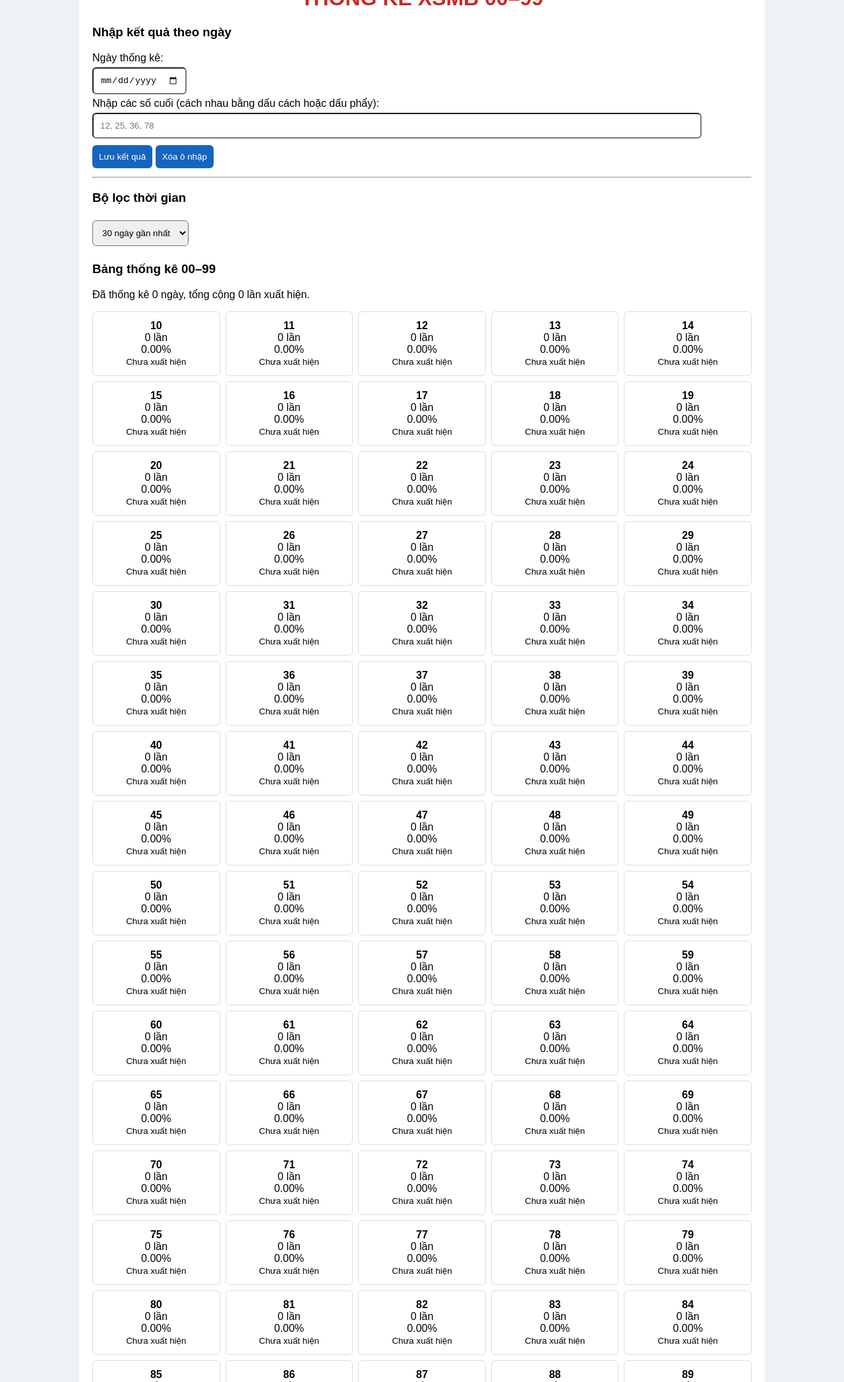
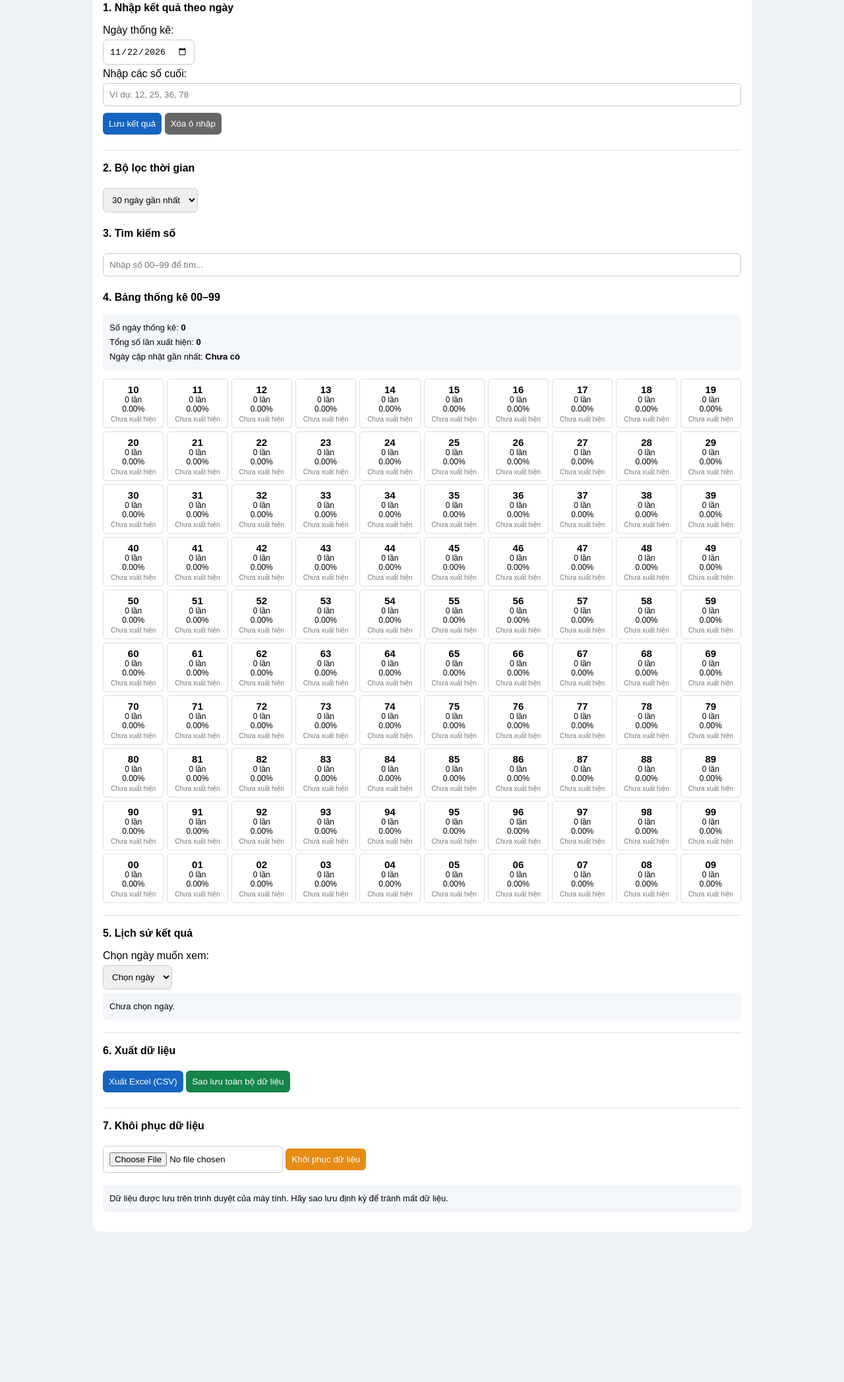
Before and after one commit to halinh2012/xsmb-thong-ke-00-99, a plain HTML site: page index.html in a window 1280 px wide. Shown: the part 85-2180 px from the top of the page at 66% size. After the commit the page ends 1964 px from the top, so only its background shows below. Drawn offline with Linux system fonts and the light colour scheme.

Commit message:
Refactor index.html for improved layout and functionality
Updated styling and structure of the HTML page, including adjustments to padding, margins, and layout. Enhanced functionality with new features for data input and display.

```diff
--- a/index.html
+++ b/index.html
@@ -4,70 +4,138 @@
 <meta charset="UTF-8">
 <meta name="viewport" content="width=device-width, initial-scale=1">
 <title>THỐNG KÊ XSMB 00-99</title>
+
 <style>
+* { box-sizing: border-box; }
+
 body {
   font-family: Arial, sans-serif;
   background: #eef2f7;
-  padding: 15px;
+  padding: 12px;
+  margin: 0;
 }
+
 .container {
   max-width: 1000px;
   margin: auto;
   background: white;
-  padding: 20px;
+  padding: 16px;
   border-radius: 12px;
 }
-h1 { text-align: center; color: #c62828; }
+
+h1 {
+  text-align: center;
+  color: #c62828;
+  font-size: 23px;
+}
+
+h3 {
+  font-size: 16px;
+  margin-top: 18px;
+}
+
 input, button, select {
-  padding: 10px;
+  padding: 9px;
   margin: 5px 0;
   border-radius: 6px;
+  border: 1px solid #ccc;
+  max-width: 100%;
 }
-input { max-width: 90%; }
+
+input[type="text"] { width: 100%; }
+
 button {
   background: #1565c0;
   color: white;
   border: none;
   cursor: pointer;
 }
+
+button:hover { opacity: .85; }
+
+.btn-green { background: #16834a; }
+.btn-orange { background: #e58b16; }
+.btn-gray { background: #666; }
+
 .grid {
   display: grid;
-  grid-template-columns: repeat(5, 1fr);
-  gap: 8px;
-  margin-top: 15px;
+  grid-template-columns: repeat(10, 1fr);
+  gap: 5px;
+  margin-top: 12px;
 }
+
 .number {
   border: 1px solid #ddd;
-  padding: 12px 5px;
+  padding: 7px 2px;
   text-align: center;
-  border-radius: 6px;
+  border-radius: 5px;
+  font-size: 12px;
   overflow-wrap: anywhere;
 }
-.hot { color: #d32f2f; font-weight: bold; }
-@media (max-width: 500px) {
-  .grid { grid-template-columns: repeat(3, 1fr); }
-  .container { padding: 12px; }
+
+.number b {
+  font-size: 15px;
+}
+
+.hot {
+  color: #d32f2f;
+  font-weight: bold;
+}
+
+.number small {
+  display: block;
+  color: #777;
+  font-size: 10px;
+  margin-top: 3px;
+}
+
+.info {
+  background: #f3f6fa;
+  padding: 10px;
+  border-radius: 6px;
+  line-height: 1.7;
+  font-size: 13px;
+}
+
+hr {
+  border: 0;
+  border-top: 1px solid #ddd;
+  margin: 18px 0;
+}
+
+@media(max-width:600px) {
+  .grid {
+    grid-template-columns: repeat(5, 1fr);
+    gap: 5px;
+  }
+
+  .container { padding: 10px; }
+  h1 { font-size: 20px; }
 }
 </style>
 </head>
+
 <body>
 <div class="container">
+
 <h1>THỐNG KÊ XSMB 00–99</h1>
 
-<h3>Nhập kết quả theo ngày</h3>
+<h3>1. Nhập kết quả theo ngày</h3>
+
 <label>Ngày thống kê:</label><br>
 <input type="date" id="date"><br>
 
-<label>Nhập các số cuối (cách nhau bằng dấu cách hoặc dấu phẩy):</label><br>
+<label>Nhập các số cuối:</label>
 <input type="text" id="numbers"
-placeholder="12, 25, 36, 78" style="width:90%"><br>
+placeholder="Ví dụ: 12, 25, 36, 78">
 
 <button onclick="saveData()">Lưu kết quả</button>
-<button onclick="clearInput()">Xóa ô nhập</button>
+<button class="btn-gray" onclick="clearInput()">Xóa ô nhập</button>
 
 <hr>
 
-<h3>Bộ lọc thời gian</h3>
+<h3>2. Bộ lọc thời gian</h3>
+
 <select id="period" onchange="render()">
   <option value="7">7 ngày gần nhất</option>
   <option value="30" selected>30 ngày gần nhất</option>
@@ -77,37 +145,83 @@ placeholder="12, 25, 36, 78" style="width:90%"><br>
   <option value="all">Toàn bộ dữ liệu</option>
 </select>
 
-<h3>Bảng thống kê 00–99</h3>
-<p id="total">Chưa có dữ liệu.</p>
-<div id="result" class="grid"></div>
+<h3>3. Tìm kiếm số</h3>
+<input type="text" id="search"
+placeholder="Nhập số 00–99 để tìm..."
+maxlength="2"
+oninput="render()">
 
-<button onclick="downloadData()">Tải dữ liệu CSV</button>
+<h3>4. Bảng thống kê 00–99</h3>
+
+<div class="info" id="total">
+Chưa có dữ liệu.
+</div>
+
+<div class="grid" id="result"></div>
+
+<hr>
+
+<h3>5. Lịch sử kết quả</h3>
+
+<label>Chọn ngày muốn xem:</label><br>
+<select id="historyDate" onchange="showHistory()">
+  <option value="">Chọn ngày</option>
+</select>
+
+<div class="info" id="historyView">
+Chưa chọn ngày.
+</div>
+
+<hr>
+
+<h3>6. Xuất dữ liệu</h3>
+
+<button onclick="downloadData()">
+Xuất Excel (CSV)
+</button>
+
+<button class="btn-green" onclick="backupData()">
+Sao lưu toàn bộ dữ liệu
+</button>
+
+<hr>
+
+<h3>7. Khôi phục dữ liệu</h3>
+
+<input type="file" id="restoreFile"
+accept=".json,application/json">
+
+<button class="btn-orange" onclick="restoreData()">
+Khôi phục dữ liệu
+</button>
+
+<p class="info">
+Dữ liệu được lưu trên trình duyệt của máy tính.
+Hãy sao lưu định kỳ để tránh mất dữ liệu.
+</p>
+
 </div>
 
 <script>
-let history = JSON.parse(localStorage.getItem("xsmbData") || "{}");
+let history = {};
 
-function getFilteredDates() {
-  const period = document.getElementById("period").value;
-  const today = new Date();
-  today.setHours(0, 0, 0, 0);
+try {
+  history = JSON.parse(
+    localStorage.getItem("xsmbData") || "{}"
+  );
+} catch(e) {
+  history = {};
+}
 
-  let startDate = null;
+function localDate() {
+  const d = new Date();
+  const y = d.getFullYear();
+  const m = String(d.getMonth()+1).padStart(2,"0");
+  const day = String(d.getDate()).padStart(2,"0");
+  return `${y}-${m}-${day}`;
+}
 
-  if (period === "year") {
-    startDate = new Date(today.getFullYear(), 0, 1);
-  } else if (period !== "all") {
-    startDate = new Date(today);
-    startDate.setDate(today.getDate() - Number(period) + 1);
-  }
-
-  return Object.keys(history).sort().filter(date => {
-    if (!startDate) return true;
-    const parts = date.split("-").map(Number);
-    const savedDate = new Date(parts[0], parts[1] - 1, parts[2]);
-    return savedDate >= startDate && savedDate <= today;
-  });
-}
+document.getElementById("date").value = localDate();
 
 function saveData() {
   const date = document.getElementById("date").value;
@@ -125,29 +239,73 @@ function saveData() {
     return;
   }
 
-  if (history[date] && !confirm("Ngày này đã có dữ liệu. Thay thế?")) return;
+  if (date > localDate()) {
+    alert("Không thể nhập ngày trong tương lai!");
+    return;
+  }
 
-  history[date] = nums.map(n => n.padStart(2, "0"));
-  localStorage.setItem("xsmbData", JSON.stringify(history));
+  if (history[date] &&
+      !confirm("Ngày này đã có dữ liệu. Bạn muốn thay thế?")) {
+    return;
+  }
+
+  history[date] = nums.map(n => n.padStart(2,"0"));
+
+  if (!saveStorage()) return;
 
   document.getElementById("numbers").value = "";
   render();
-  alert("Đã lưu dữ liệu!");
+  alert("Đã lưu kết quả!");
+}
+
+function saveStorage() {
+  try {
+    localStorage.setItem("xsmbData", JSON.stringify(history));
+    return true;
+  } catch(e) {
+    alert("Không thể lưu dữ liệu. Hãy kiểm tra dung lượng trình duyệt!");
+    return false;
+  }
+}
+
+function getFilteredDates() {
+  const period = document.getElementById("period").value;
+  const today = localDate();
+
+  let start = null;
+
+  if (period === "year") {
+    start = today.slice(0,4) + "-01-01";
+  } else if (period !== "all") {
+    const d = new Date();
+    d.setHours(0,0,0,0);
+    d.setDate(d.getDate() - Number(period) + 1);
+    start = d.getFullYear() + "-" +
+      String(d.getMonth()+1).padStart(2,"0") + "-" +
+      String(d.getDate()).padStart(2,"0");
+  }
+
+  return Object.keys(history)
+    .filter(date =>
+      date <= today && (!start || date >= start)
+    )
+    .sort();
 }
 
 function render() {
   const dates = getFilteredDates();
   const counts = {};
   const latest = {};
+
   let totalNumbers = 0;
 
-  for (let i = 0; i < 100; i++) {
-    counts[String(i).padStart(2, "0")] = 0;
+  for(let i=0; i<100; i++) {
+    counts[String(i).padStart(2,"0")] = 0;
   }
 
   dates.forEach(date => {
     (history[date] || []).forEach(num => {
-      if (counts[num] !== undefined) {
+      if(counts[num] !== undefined) {
         counts[num]++;
         totalNumbers++;
         latest[num] = date;
@@ -155,14 +313,23 @@ function render() {
     });
   });
 
-  document.getElementById("total").textContent =
-    "Đã thống kê " + dates.length + " ngày, tổng cộng " +
-    totalNumbers + " lần xuất hiện.";
+  const latestDate = Object.keys(history).sort().pop();
+
+  document.getElementById("total").innerHTML =
+    "Số ngày thống kê: <b>" + dates.length +
+    "</b><br>Tổng số lần xuất hiện: <b>" +
+    totalNumbers +
+    "</b><br>Ngày cập nhật gần nhất: <b>" +
+    (latestDate || "Chưa có") + "</b>";
 
   const result = document.getElementById("result");
   result.innerHTML = "";
 
+  const search = document.getElementById("search").value.trim();
+
   Object.keys(counts).forEach(num => {
+    if(search && !num.includes(search)) return;
+
     const percent = totalNumbers > 0
       ? counts[num] / totalNumbers * 100 : 0;
 
@@ -182,9 +349,44 @@ function render() {
     const date = document.createElement("small");
     date.textContent = latest[num] || "Chưa xuất hiện";
 
-    div.append(title, count, rate, date);
+    div.append(title,count,rate,date);
     result.appendChild(div);
   });
+
+  updateHistoryDates();
+}
+
+function updateHistoryDates() {
+  const select = document.getElementById("historyDate");
+  const oldValue = select.value;
+
+  select.innerHTML = '<option value="">Chọn ngày</option>';
+
+  Object.keys(history).sort().reverse().forEach(date => {
+    const option = document.createElement("option");
+    option.value = date;
+    option.textContent = date;
+    select.appendChild(option);
+  });
+
+  if(history[oldValue]) {
+    select.value = oldValue;
+  }
+}
+
+function showHistory() {
+  const date = document.getElementById("historyDate").value;
+  const view = document.getElementById("historyView");
+
+  if(!date || !history[date]) {
+    view.textContent = "Chưa chọn ngày.";
+    return;
+  }
+
+  view.textContent =
+    "Ngày: " + date +
+    " | Tổng số kết quả: " + history[date].length +
+    " | Các số: " + history[date].join(", ");
 }
 
 function clearInput() {
@@ -195,41 +397,42 @@ function downloadData() {
   const dates = getFilteredDates();
   const counts = {};
   const latest = {};
-  let totalNumbers = 0;
+  let total = 0;
 
-  for (let i = 0; i < 100; i++) {
-    counts[String(i).padStart(2, "0")] = 0;
+  for(let i=0; i<100; i++) {
+    counts[String(i).padStart(2,"0")] = 0;
   }
 
   dates.forEach(date => {
-    (history[date] || []).forEach(num => {
-      if (counts[num] !== undefined) {
+    history[date].forEach(num => {
+      if(counts[num] !== undefined) {
         counts[num]++;
-        totalNumbers++;
+        total++;
         latest[num] = date;
       }
     });
   });
 
   const rows = [
-    ["Số", "Số lần xuất hiện", "Tỷ lệ (%)", "Ngày gần nhất"]
+    ["Số","Số lần xuất hiện","Tỷ lệ (%)","Ngày gần nhất"]
   ];
 
   Object.keys(counts).forEach(num => {
-    const percent = totalNumbers > 0
-      ? counts[num] / totalNumbers * 100 : 0;
+    const rate = total > 0
+      ? (counts[num] / total * 100).toFixed(2) + "%"
+      : "0.00%";
 
     rows.push([
       num,
       counts[num],
-      percent.toFixed(2) + "%",
+      rate,
       latest[num] || "Chưa xuất hiện"
     ]);
   });
 
   const csv = "\uFEFF" + rows.map(row =>
     row.map(v => '"' + v + '"').join(",")
-  ).join("\n");
+  ).join("\r\n");
 
   const blob = new Blob([csv], {
     type: "text/csv;charset=utf-8"
@@ -237,10 +440,77 @@ function downloadData() {
 
   const url = URL.createObjectURL(blob);
   const a = document.createElement("a");
+
   a.href = url;
   a.download = "thong-ke-xsmb.csv";
   a.click();
-  URL.revokeObjectURL(url);
+
+  setTimeout(() => URL.revokeObjectURL(url),1000);
+}
+
+function backupData() {
+  const blob = new Blob(
+    [JSON.stringify(history,null,2)],
+    {type:"application/json"}
+  );
+
+  const url = URL.createObjectURL(blob);
+  const a = document.createElement("a");
+
+  a.href = url;
+  a.download = "sao-luu-xsmb.json";
+  a.click();
+
+  setTimeout(() => URL.revokeObjectURL(url),1000);
+}
+
+function restoreData() {
+  const file = document.getElementById("restoreFile").files[0];
+
+  if(!file) {
+    alert("Hãy chọn tệp sao lưu!");
+    return;
+  }
+
+  const reader = new FileReader();
+
+  reader.onload = function() {
+    try {
+      const data = JSON.parse(reader.result);
+
+      if(!data || typeof data !== "object" || Array.isArray(data)) {
+        throw new Error();
+      }
+
+      for(const [date,nums] of Object.entries(data)) {
+        if(!/^\d{4}-\d{2}-\d{2}$/.test(date) ||
+           !Array.isArray(nums) ||
+           !nums.every(n => typeof n === "string" && /^\d{2}$/.test(n))) {
+          throw new Error();
+        }
+      }
+
+      if(!confirm("Khôi phục sẽ thay thế dữ liệu hiện tại. Tiếp tục?")) {
+        return;
+      }
+
+      const oldHistory = history;
+      history = data;
+
+      if(!saveStorage()) {
+        history = oldHistory;
+        return;
+      }
+
+      render();
+      alert("Khôi phục dữ liệu thành công!");
+
+    } catch(e) {
+      alert("Tệp sao lưu không hợp lệ!");
+    }
+  };
+
+  reader.readAsText(file);
 }
 
 render();
```
